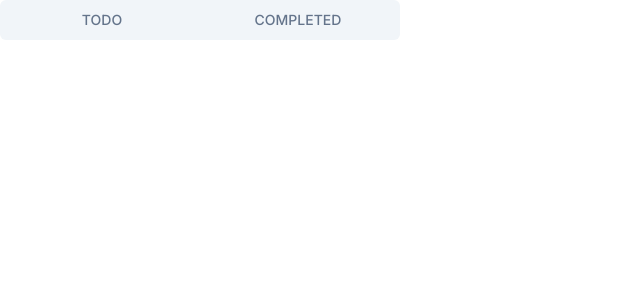
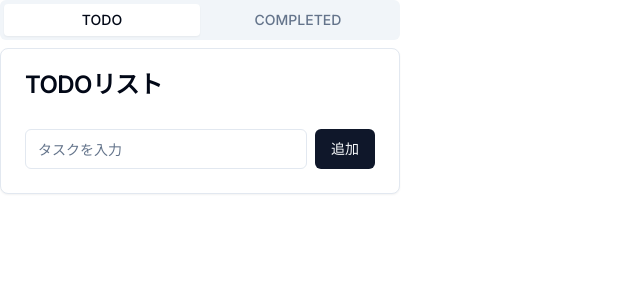
Before and after one commit to kuru-shu/TODO-APP, a Next.js app: page / in a window 1280 px wide. Shown: the top 300 px of the page, without its empty margins (0-640 px from the left). Built offline with nearby package versions, Linux system fonts and the light colour scheme.

Commit message:
fix default

```diff
--- a/src/app/page.tsx
+++ b/src/app/page.tsx
@@ -7,7 +7,7 @@ import { Tabs, TabsContent, TabsList, TabsTrigger } from '@/components/ui/tabs';
 export default function Home() {
   return (
     <div>
-      <Tabs defaultValue="TODO _LIST" className="w-[400px]">
+      <Tabs defaultValue="TODO_LIST" className="w-[400px]">
         <TabsList className="grid w-full grid-cols-2">
           <TabsTrigger value="TODO_LIST">TODO</TabsTrigger>
           <TabsTrigger value="COMPLETED_LIST">COMPLETED</TabsTrigger>
```
